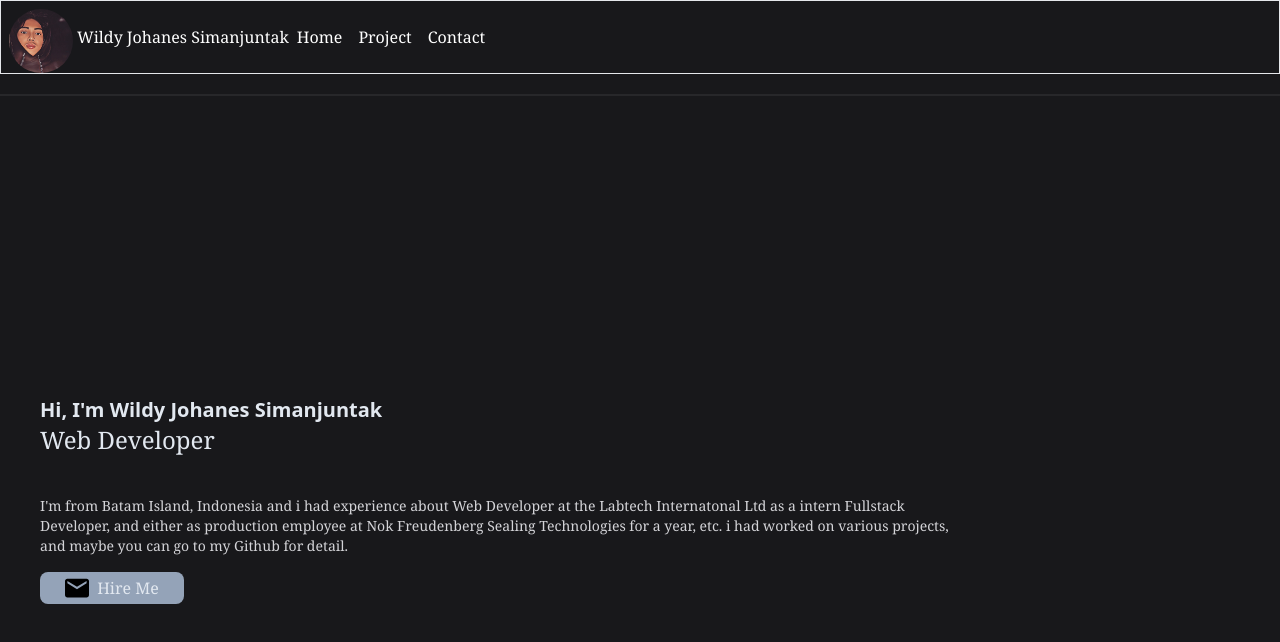
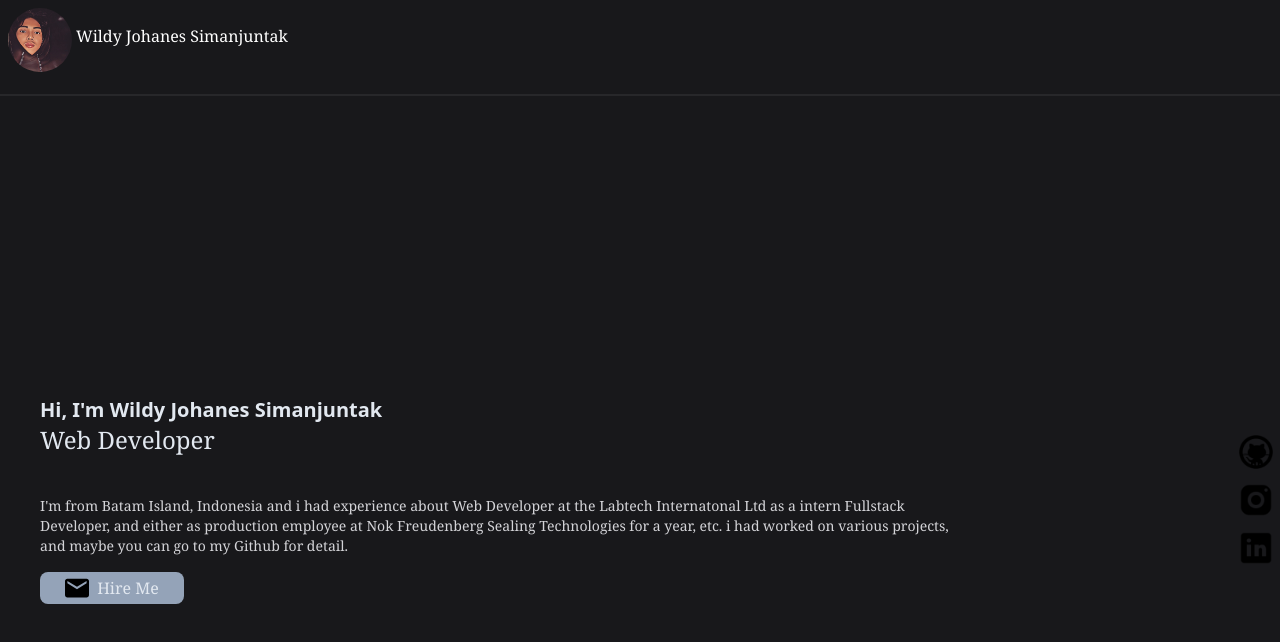
Before and after one commit to wildy13/Portofolio, a Nuxt app in the folder AboutMe/: page / in a window 1280 px wide. Shown: the top 642 px of the page. Built offline with nearby package versions, Linux system fonts and the light colour scheme.

Commit message:
modified

```diff
--- a/AboutMe/components/me.vue
+++ b/AboutMe/components/me.vue
@@ -1,29 +1,12 @@
 <template>
   <div class="grid grid-rows-4 bg-zinc-900">
     <div class="shrink-0 pointer-events-auto row-start-1 h-24 border-b-2 border-zinc-800">
-      <div class="flex items-start border contents">
+      <div class="flex items-start">
         <div class="relative">
-          <div class="top-0 left-0 font-sans flex justify-between items-center">
+          <div class="grid grid-cols-2 top-0 left-0 font-sans items-center">
             <div class="flex items-center">
-              <img src="../assets/img/me.jpeg" class="rounded-full h-16 w-16 object-cover ml-2 mt-2" />
+              <img src="../assets/img/me.jpg" class="rounded-full h-16 w-16 object-cover ml-2 mt-2" />
               <div class="text-center ml-1 text-white">Wildy Johanes Simanjuntak</div>
-            </div>
-            <div class="mr-2 text-white">
-              <a class="mx-2 none">Home</a>
-              <a class="mx-2 none">Project</a>
-              <a class="mx-2 none">Contact</a>
-              <div class="fixed z-0 h-0 top-0 right-0 overflow-y-hidden">
-                <div class="navigation text-center mt-7 top-20 w-40">
-                  <a class="block text-zinc-300 p-2 text-sm no-underline">Home</a>
-                  <a class="block text-zinc-300 p-2 text-sm no-underline">Project</a>
-                  <a class="block text-zinc-300 p-2 text-sm no-underline">Contact</a>
-                </div>
-              </div>
-              <button class="hamburger mr-4 mr-4" @click="show()">
-                <div id="bar1" class="bar" />
-                <div id="bar2" class="bar" />
-                <div id="bar3" class="bar" />
-              </button>
             </div>
           </div>
         </div>
@@ -47,6 +30,17 @@
           </div>
         </div>
       </div>
+      <div class="absolute right-0 py-2">
+        <div class="my-2">
+          <a href=""><img src="../assets/img/github.png" class="w-12 h-10" /></a>
+        </div>
+        <div class="my-2">
+          <a href=""><img src="../assets/img/instagram.png" class="w-12 h-10" /></a>
+        </div>
+        <div class="my-2">
+          <a href=""><img src="../assets/img/linkedin.png" class="w-12 h-10" /></a>
+        </div>
+      </div>
     </div>
   </div>
 </template>
```
Also changed, not shown: AboutMe/assets/css/style.css (line endings or trailing spaces), AboutMe/assets/img/me.jpg (renamed from AboutMe/assets/img/me.jpeg).
